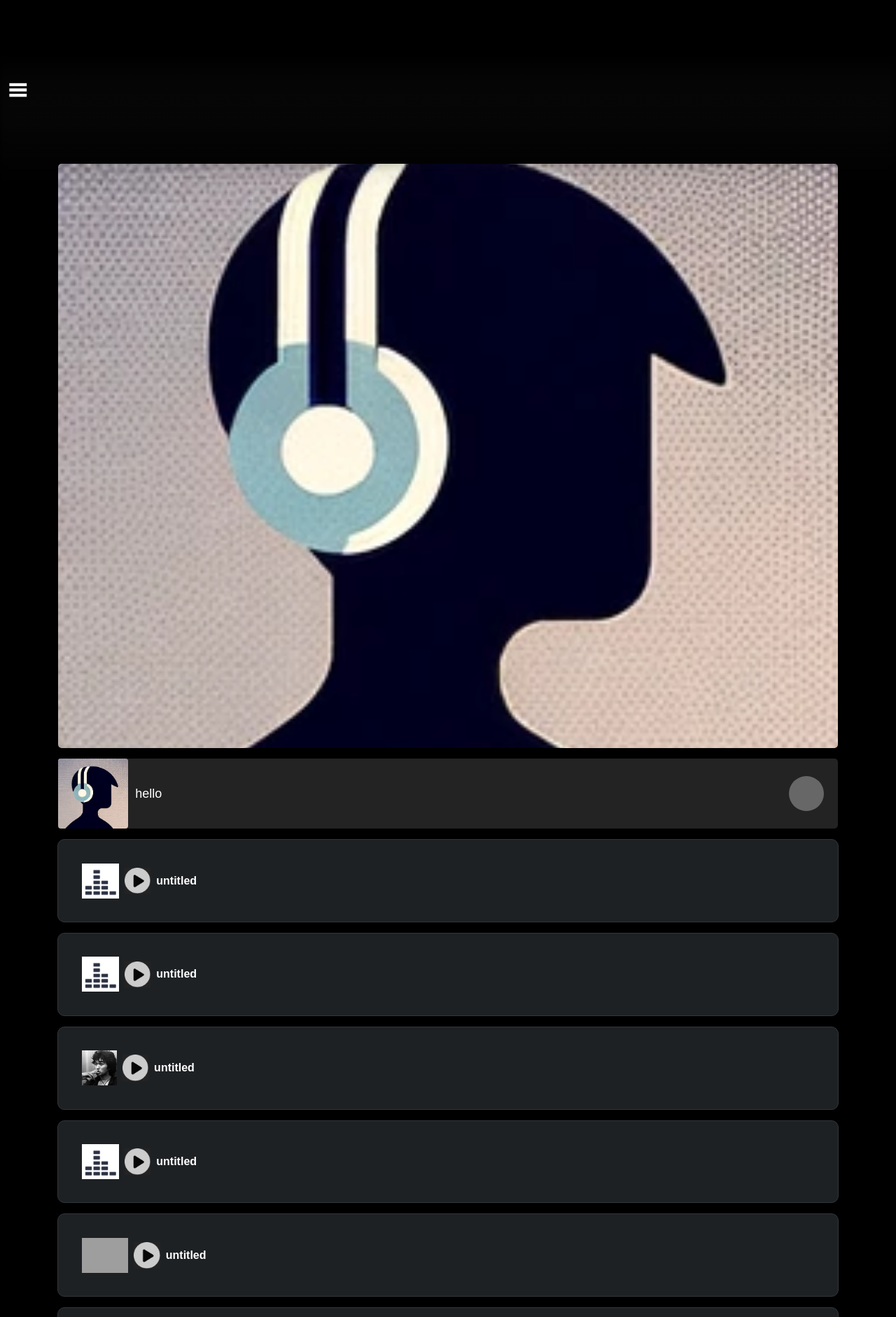
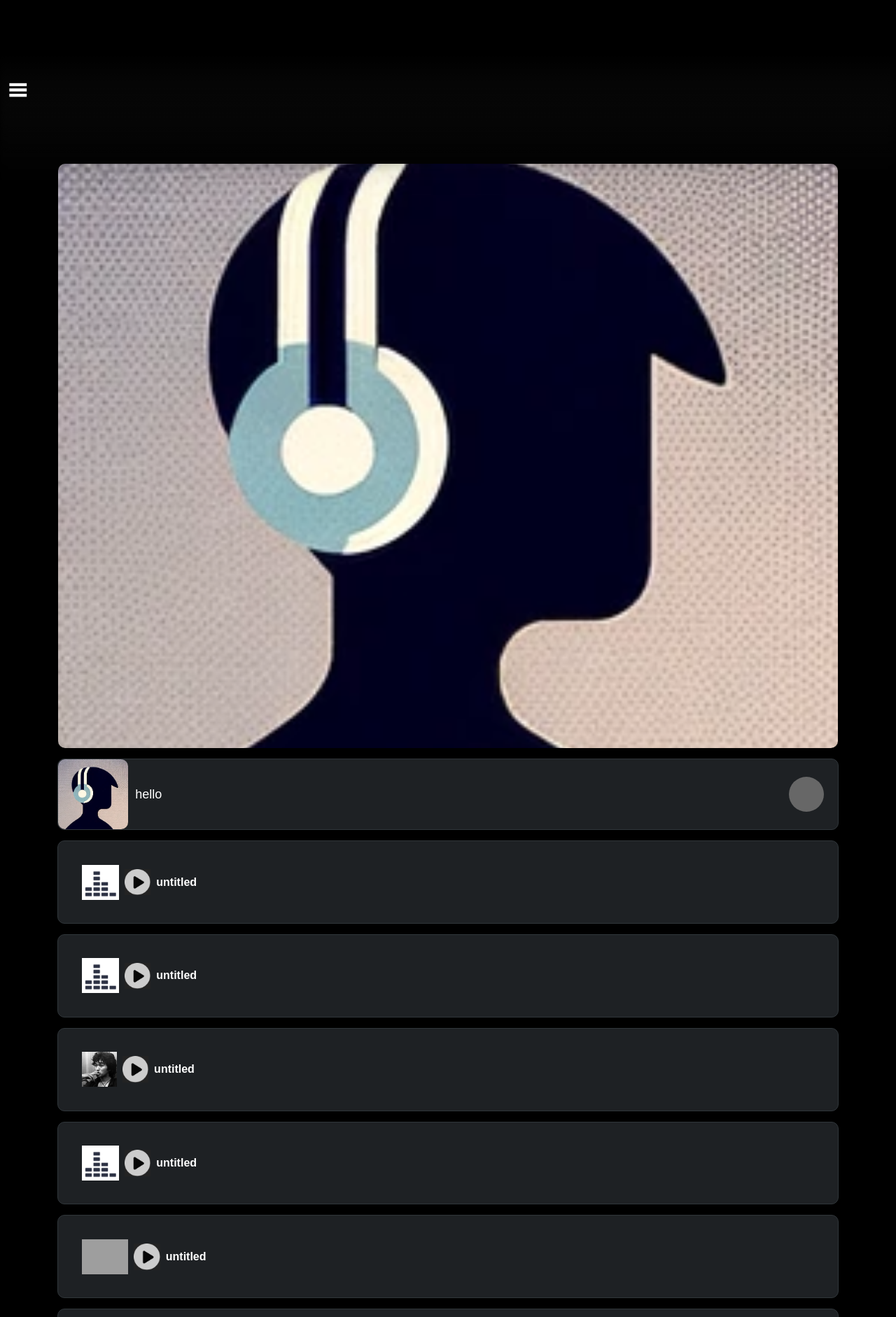
Before and after one commit to VladOXPR/MixTape, a Django app: template templates/create.html in a window 1280 px wide. Shown: the top 1882 px of the page at 70% size. Run offline with Django 4.2, Linux system fonts and the light colour scheme; the template is opened without the code that fills it: values that come from a table or form of the project are taken from there, others are empty; data comes from the database, SQL or seed files in the repository; some web fonts are replaced; grey boxes are pictures that could not be loaded.

Commit message:
css cleanup

```diff
--- a/static/css/blocks.css
+++ b/static/css/blocks.css
@@ -4,7 +4,7 @@
     flex-shrink: 0;
     padding-top: 75%; /* 4:3 aspect ratio, adjust as needed */
     position: relative;
-    border-radius: 5px;
+    border-radius: 10px;
     margin-top: 9vh;
 }
 
@@ -13,8 +13,9 @@
     width: 100%;
     height: 100px;
     flex-shrink: 0;
-    border-radius: 5px;
-    background: #232323;
+    border-radius: 10px;
+    border: 1px solid #30363A;
+    background: #1E2124;
     display: flex;
     align-items: center;
     position: relative;
@@ -47,7 +48,7 @@
     width: 100%;
     height: auto;
     flex-shrink: 0;
-    border-radius: 5px;
+    border-radius: 10px;
     background: url(<path-to-image>);
     border-color: #9ca3af;
 }
@@ -67,7 +68,7 @@
 .messages-board {
     margin-top: 9vh;
     width: 100%;
-    border-radius: 5px;
+    border-radius: 10px;
     background: #232323;
     display: flex;
     flex-direction: column;
--- a/static/css/chatstyles.css
+++ b/static/css/chatstyles.css
@@ -92,7 +92,7 @@
     width: 40px;
     height: 40px;
     border: 1px solid silver;
-    border-radius: 5px;
+    border-radius: 10px;
     display: flex;
     align-items: center;
     justify-content: center;
@@ -398,7 +398,7 @@
 {
     width: 100px;
     height: 40px;
-    border-radius: 5px;
+    border-radius: 10px;
     background-color: #662d91;
     color: white;
     display: flex;
@@ -562,7 +562,7 @@
 /*    border: 1px solid silver;*/
 /*    padding: 10px;*/
 /*    outline: none;*/
-/*    border-radius: 5px;*/
+/*    border-radius: 10px;*/
 /*    font-size: 14px;*/
 /*}*/
 
--- a/static/css/details.css
+++ b/static/css/details.css
@@ -86,7 +86,7 @@
     width: 10%;
     height: 115%;
     background-color: #5aacff;
-    border-radius: 5px;
+    border-radius: 10px;
     margin: 0 10px 0 10px;
     cursor: pointer;
     display: flex;
--- a/static/css/layout.css
+++ b/static/css/layout.css
@@ -45,7 +45,7 @@
     z-index: 0;
 
     padding: 10vh 20px 10vh 20px; /* top right bottom left */
-    border-radius: 5px;
+    border-radius: 10px;
 }
 
 .message-board-container {
@@ -72,7 +72,7 @@
     width: 100%;
     height: auto;
     flex-shrink: 0;
-    border-radius: 5px;
+    border-radius: 10px;
 }
 
 .settings-form-container {
@@ -107,7 +107,7 @@
     width: 100%;
     height: auto;
     flex-shrink: 0;
-    border-radius: 5px;
+    border-radius: 10px;
 }
 
 .profile-link {
--- a/static/css/setup.css
+++ b/static/css/setup.css
@@ -136,7 +136,7 @@ h1 {
     padding: 10px 20px;
     border: none;
     cursor: pointer; /* Cursor changes to indicate clickable */
-    border-radius: 5px;
+    border-radius: 10px;
     font-size: 35px; /* Text size */
     text-align: center; /* Center text */
     height: 50px;
--- a/templates/create.html
+++ b/templates/create.html
@@ -36,7 +36,7 @@
 
     <a href="friends" class="friends-block" style="color: white;">
         {% if last_text %}
-            <img style="height: 100%; border-radius: 4px;" src="{{ last_text_user.profileimg.url }}">
+            <img style="height: 100%; border-radius: 10px;" src="{{ last_text_user.profileimg.url }}">
             <p style="font-size: 18px; margin-left: 10px; font-weight: normal">{{ last_text.body }}</p>
             <div class="notif_circle" style="font-size: 30px;"><p>{{ unread }}</p></div>
         {% else %}
--- a/templates/workspace.html
+++ b/templates/workspace.html
@@ -15,7 +15,7 @@
             position: relative;
             margin-top: 20px;
             background-color: #000000;
-            border-radius: 5px;
+            border-radius: 10px;
             width: 100%;
             max-height: 55vh;
             overflow: auto;
```
Also changed, not shown: static/css/styles.css (+5 -5 lines).
